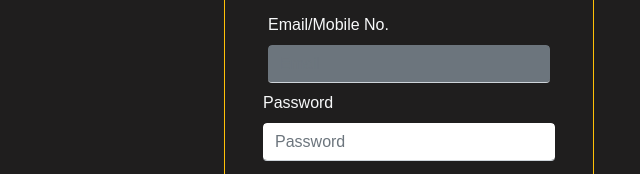
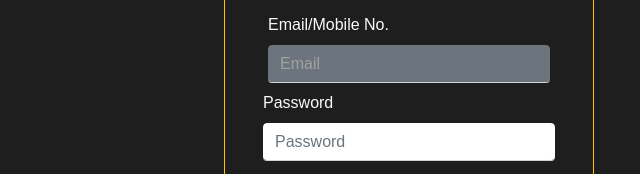
Before and after one commit to sahib2316/snps-website, a plain HTML site: page sign-up.html in a window 1280 px wide. Shown: the part 468-642 px from the top of the page, 231-871 px from the left. Drawn offline with nearby package versions, Linux system fonts and the light colour scheme.

Commit message:
Update: input type: address to type: text

```diff
--- a/css/style.css
+++ b/css/style.css
@@ -247,10 +247,7 @@ input[type="number"]:active,
 input[type="number"]:focus,
 input[type="email"],
 input[type="email"]:active,
-input[type="email"]:focus,
-input[type="address"],
-input[type="address"]:active,
-input[type="address"]:focus {
+input[type="email"]:focus {
   background-color: #555;
   color: white;
 }
--- a/sign-up.html
+++ b/sign-up.html
@@ -68,7 +68,7 @@
                 <div class="col-md-12 mb-2">
                   <label for="validationCustom" class="text-light">Email/Mobile No.</label>
                   <input
-                    type="address"
+                    type="text"
                     class="form-control bg-secondary"
                     id="validationCustom"
                     placeholder="Email"
```
